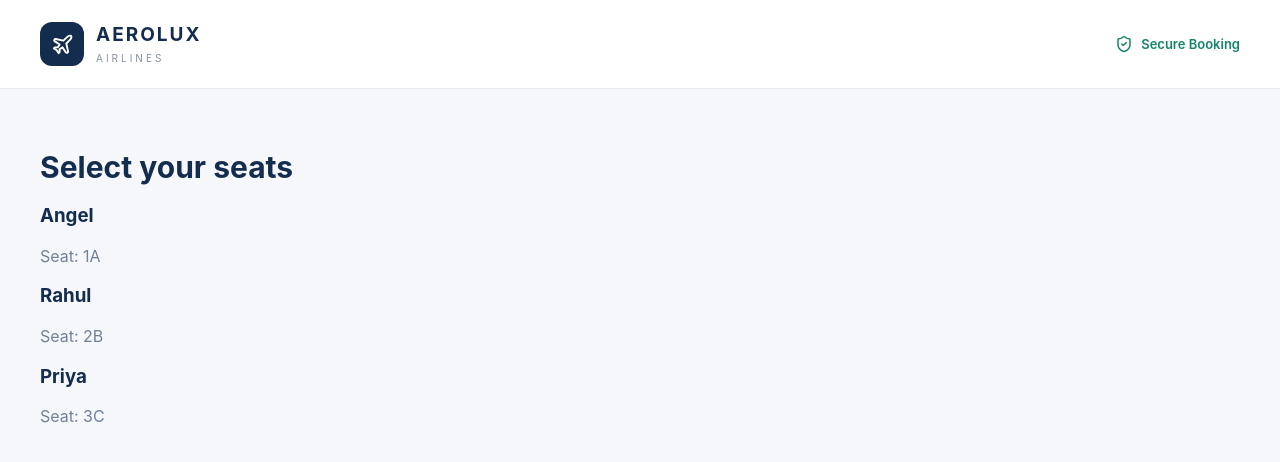
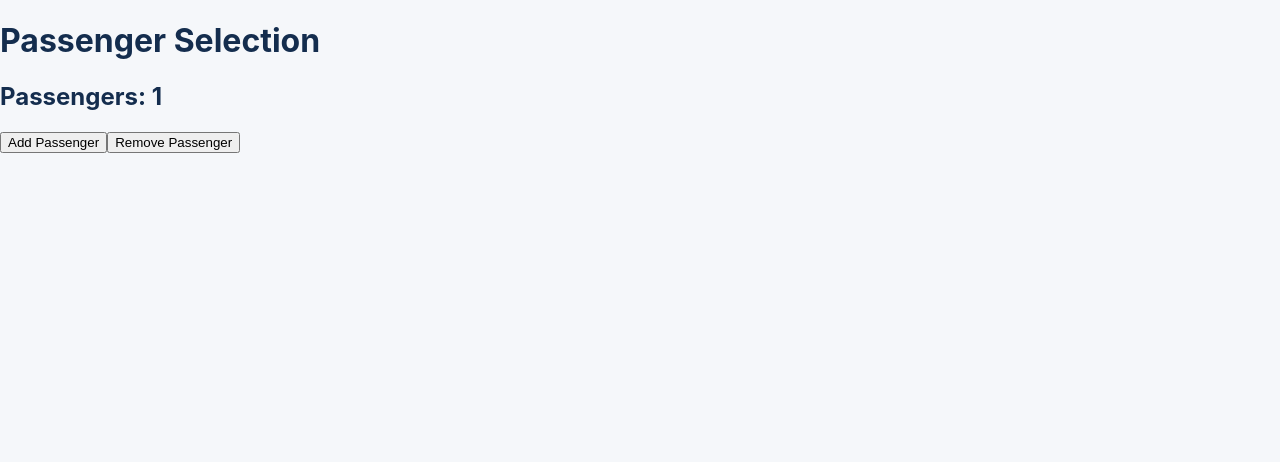
Before and after one commit to vridhi14/skyWings, a React (Vite) app: page / in a window 1280 px wide. Shown: the top 462 px of the page. Built offline with nearby package versions, Linux system fonts and the light colour scheme.

Commit message:
feat: refactor App component for passenger selection functionality

```diff
--- a/src/App.jsx
+++ b/src/App.jsx
@@ -1,30 +1,23 @@
-import Header from "./components/Header";
-import PassengerCard from "./components/PassengerCard";
-import "./App.css";
+import { useState } from "react";
 
 function App() {
+
+  const [count, setCount] = useState(1);
+
   return (
-    <div className="app">
-      <Header />
+    <div>
+      <h1>Passenger Selection</h1>
 
-      <main className="main-content">
-        <h1>Select your seats</h1>
+      <h2>Passengers: {count}</h2>
 
-        <PassengerCard
-          name="Angel"
-          seat="1A"
-        />
+      <button onClick={() => setCount(count + 1)}>
+        Add Passenger
+      </button>
 
-        <PassengerCard
-          name="Rahul"
-          seat="2B"
-        />
+      <button onClick={() => setCount(count - 1)}>
+        Remove Passenger
+      </button>
 
-        <PassengerCard
-          name="Priya"
-          seat="3C"
-        />
-      </main>
     </div>
   );
 }
```
